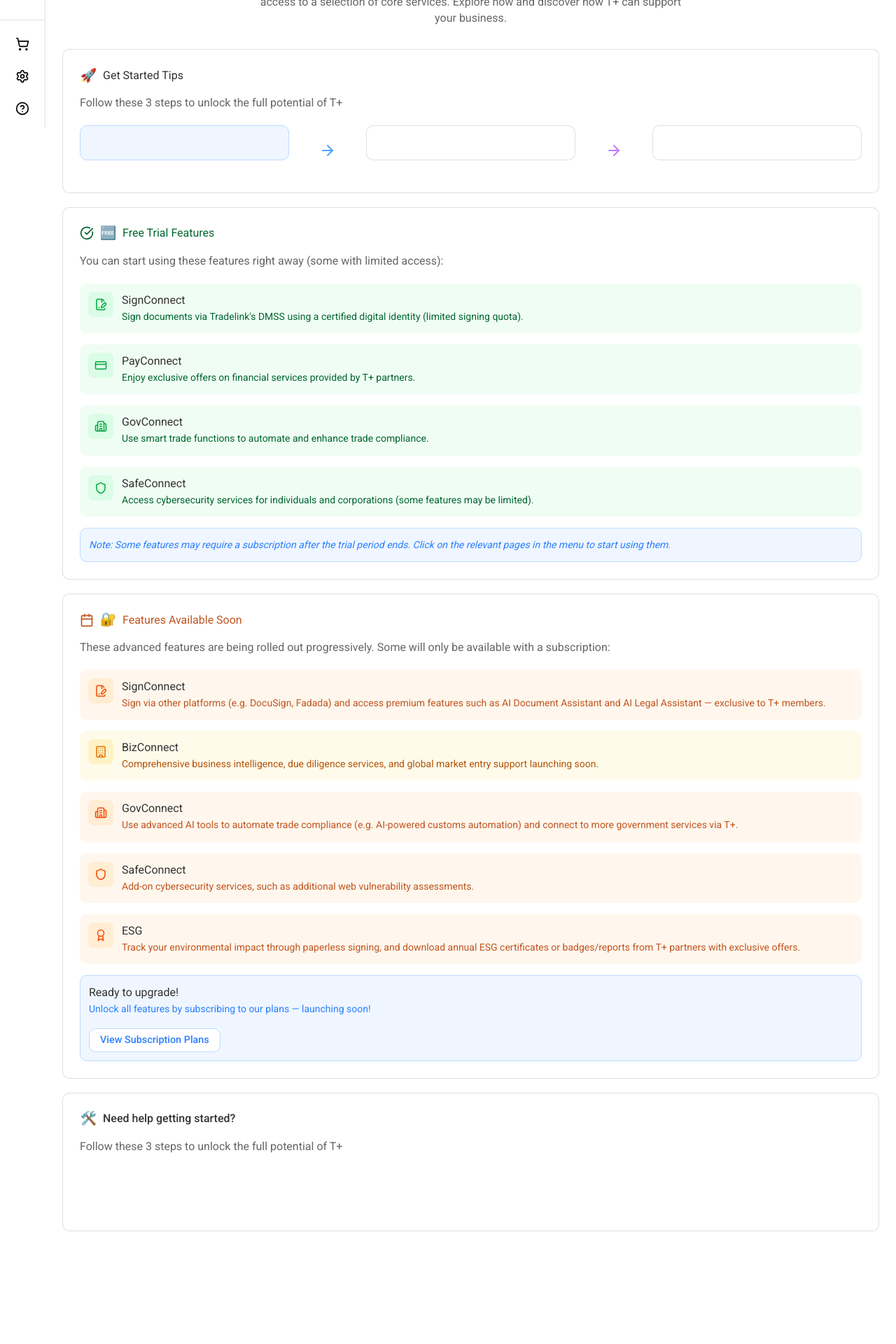
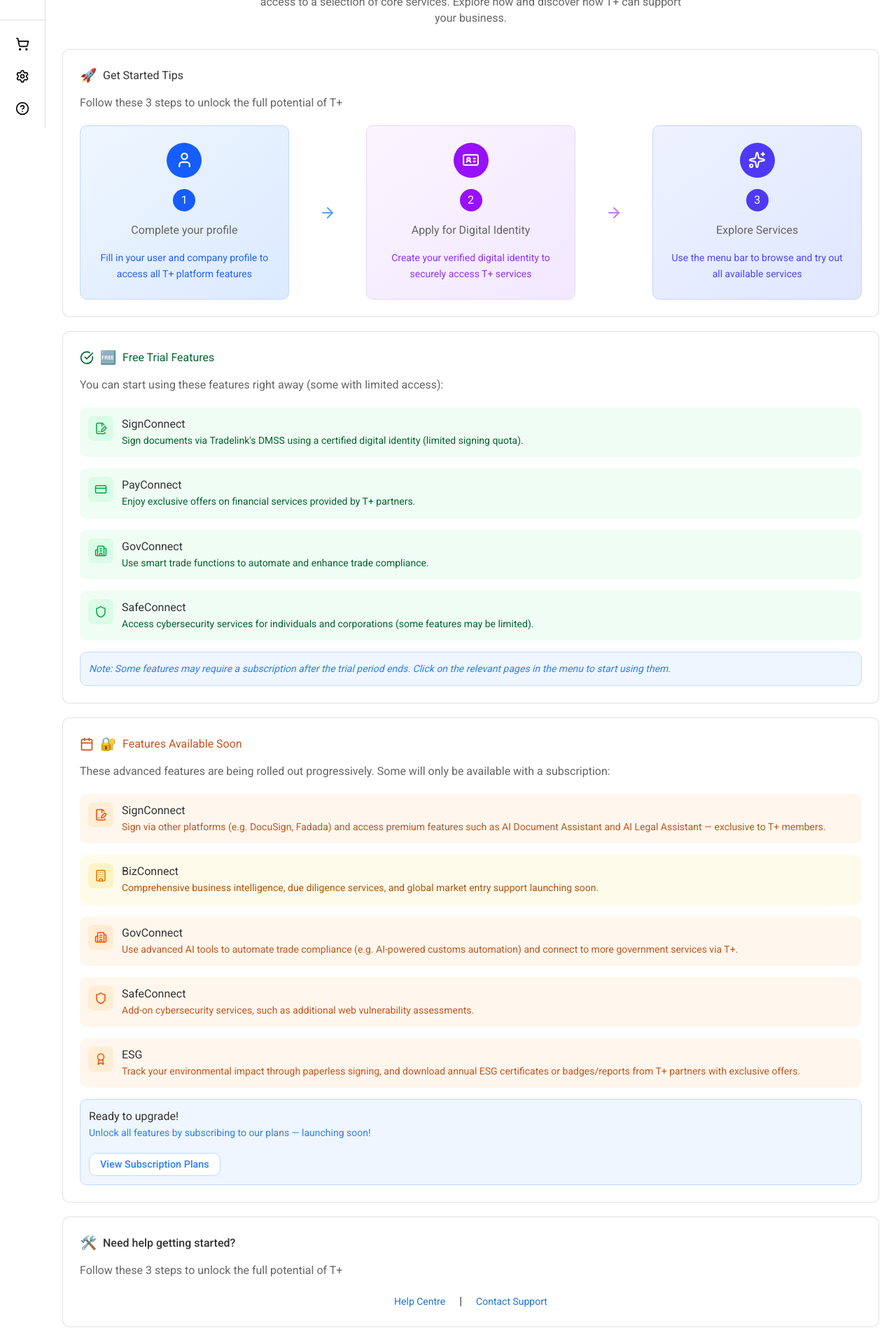
Before and after one commit to kenbeitl/tplus-frontend, a Next.js app: page / in a window 1280 px wide. Shown: the part 617-2537 px from the top of the page at 70% size. Before the commit the page ends 2400 px from the top, so only its background shows below. Built offline with nearby package versions, Linux system fonts and the light colour scheme; no server answers.

Commit message:
added contact support form

```diff
--- a/src/app/page.tsx
+++ b/src/app/page.tsx
@@ -1,16 +1,18 @@
 import { Metadata } from "next";
 import Carousel from "@/components/Carousel";
 import Spacer from "@/components/ui/Spacer";
-import { ArrowRight, Award, Building, Building2, Calendar, CircleCheckBig, CreditCard, FilePenLine, Link, Shield } from "lucide-react";
+import { ArrowRight, Award, Building, Building2, Calendar, CircleCheckBig, CreditCard, FilePenLine, IdCard, Shield, Sparkles, User } from "lucide-react";
 import StyledIcon from "@/components/StyledIcon";
 import Emoji from "@/components/Emoji";
-import { Box, Button, Card, Grid, Paper, Typography } from "@mui/material";
+import { Box, Button, Card, Grid, Link, Paper, Typography } from "@mui/material";
+import ButtonWithFormModal from "@/components/ButtonWithFormModal";
 
 export const metadata: Metadata = {
   title: 'Dashboard | TPlus',
 }
 
 export default function Dashboard() {
+  const CONTACT_SUPPORT_FORM_ID = 'contact-support';
 
   return (
     <>
@@ -46,23 +48,71 @@ export default function Dashboard() {
         <Spacer height={20} />
         <Grid container spacing={2}>
           <Grid size="grow">
-            <Card variant="outlined" className="p-3 lg:p-6 bg-blue-50! border-blue-200!"></Card>
+            <Card
+              variant="outlined"
+              className="p-3 lg:p-6 bg-linear-to-br from-blue-50 to-blue-100 border-2 border-blue-200! gap-4 center-layout"
+            >
+              <StyledIcon
+                icon={<User size={25} />}
+                variant="blue-inverted"
+                size={50}
+              />
+              <StyledIcon
+                icon="1"
+                variant="blue-inverted"
+                size={32}
+              />
+              <Typography variant="body2" component="h4">Complete your profile</Typography>
+              <Typography variant="caption" component="p" sx={{ color: '#2563eb' }}>Fill in your user and company profile to access all T+ platform features</Typography>
+            </Card>
           </Grid>
           <Grid size={1}>
-            <Card elevation={0} className="p-3 lg:p-6 flex items-center justify-center">
+            <Card elevation={0} className="center-layout">
               <ArrowRight className="text-blue-400" />
             </Card>
           </Grid>
           <Grid size="grow">
-            <Card variant="outlined" className="p-3 lg:p-6"></Card>
+            <Card
+              variant="outlined"
+              className="p-3 lg:p-6 bg-linear-to-br from-purple-50 to-purple-100 border-2 border-purple-200! gap-4 center-layout"
+            >
+              <StyledIcon
+                icon={<IdCard size={25} />}
+                variant="purple-inverted"
+                size={50}
+              />
+              <StyledIcon
+                icon="2"
+                variant="purple-inverted"
+                size={32}
+              />
+              <Typography variant="body2" component="h4">Apply for Digital Identity</Typography>
+              <Typography variant="caption" component="p" sx={{ color: '#9333ea' }}>Create your verified digital identity to securely access T+ services</Typography>
+            </Card>
           </Grid>
           <Grid size={1}>
-            <Card elevation={0} className="p-3 lg:p-6 flex items-center justify-center">
+            <Card elevation={0} className="center-layout">
               <ArrowRight className="text-purple-400" />
             </Card>
           </Grid>
           <Grid size="grow">
-            <Card variant="outlined" className="p-3 lg:p-6"></Card>
+            <Card
+              variant="outlined"
+              className="p-3 lg:p-6 bg-linear-to-br from-indigo-50 to-indigo-100 border-2 border-indigo-200! gap-4 center-layout"
+            >
+              <StyledIcon
+                icon={<Sparkles size={25} />}
+                variant="indigo-inverted"
+                size={50}
+              />
+              <StyledIcon
+                icon="3"
+                variant="indigo-inverted"
+                size={32}
+              />
+              <Typography variant="body2" component="h4">Explore Services</Typography>
+              <Typography variant="caption" component="p" sx={{ color: '#4f46e5' }}>Use the menu bar to browse and try out all available services</Typography>
+            </Card>
           </Grid>
         </Grid>
       </Card>
@@ -273,10 +323,16 @@ export default function Dashboard() {
         <Typography variant="body2" component="p" sx={{ mt: 2 }}>Follow these 3 steps to unlock the full potential of T+</Typography>
         <Spacer height={20} />
         <Box
-          className="flex flex-col items-center text-center py-8"
+          className="flex flex-row gap-5 justify-center items-center"
           component="div"
         >
-          {/* Help Center | Contact Support */}
+          <Link variant="caption" href="/help-centre" underline="hover">Help Centre</Link>
+          |
+          <ButtonWithFormModal
+            textOnly={true}
+            formId={CONTACT_SUPPORT_FORM_ID}
+            buttonText="Contact Support"
+          />
         </Box>
       </Card>
     </>
--- a/src/components/ButtonWithFormModal.tsx
+++ b/src/components/ButtonWithFormModal.tsx
@@ -7,9 +7,11 @@ import { ArrowRight } from 'lucide-react';
 interface ButtonWithFormModalProps {
   formId: string;
   buttonText: string;
+  buttonEndIcon?: React.ReactNode;
+  textOnly?: boolean;
 }
 
-export default function ButtonWithFormModal({ formId, buttonText }: ButtonWithFormModalProps) {
+export default function ButtonWithFormModal({ textOnly = false, formId, buttonText, buttonEndIcon = <ArrowRight /> }: ButtonWithFormModalProps) {
   return (
     <ButtonWithModal
       buttonText={buttonText}
@@ -18,7 +20,8 @@ export default function ButtonWithFormModal({ formId, buttonText }: ButtonWithFo
         variant: 'gradient',
         color: 'blue',
       }}
-      buttonEndIcon={<ArrowRight />}
+      buttonEndIcon={buttonEndIcon}
+      textOnly={textOnly}
       modalContent={(open, onClose) => (
         <FormModal
           open={open}
--- a/src/components/ButtonWithModal.tsx
+++ b/src/components/ButtonWithModal.tsx
@@ -1,7 +1,7 @@
 'use client';
 
 import { useModal } from '@/hooks/useModal';
-import { Button, ButtonProps } from '@mui/material';
+import { Button, ButtonProps, Link } from '@mui/material';
 import { ReactNode } from 'react';
 
 interface ButtonWithModalProps {
@@ -10,6 +10,7 @@ interface ButtonWithModalProps {
   modalContent: (open: boolean, onClose: () => void) => ReactNode;
   buttonStartIcon?: ReactNode;
   buttonEndIcon?: ReactNode;
+  textOnly?: boolean;
 }
 
 export default function ButtonWithModal({
@@ -18,11 +19,21 @@ export default function ButtonWithModal({
   modalContent,
   buttonStartIcon,
   buttonEndIcon,
+  textOnly,
 }: ButtonWithModalProps) {
   const modal = useModal();
 
   return (
     <>
+      {textOnly ? (
+        <Link
+          variant="caption"
+          underline="hover"
+          onClick={modal.handleOpen}
+        >
+          {buttonText}
+        </Link>
+      ) : (
         <Button
           {...buttonProps}
           startIcon={buttonStartIcon}
@@ -31,6 +42,7 @@ export default function ButtonWithModal({
         >
         {buttonText}
         </Button>
+      )}
 
       {modalContent(modal.open, modal.handleClose)}
     </>
--- a/src/components/StyledIcon.tsx
+++ b/src/components/StyledIcon.tsx
@@ -1,11 +1,11 @@
 import React from 'react';
 
 interface StyledIconProps {
-  icon: React.ReactNode;
+  icon: React.ReactNode | string;
   size?: number;
   bgColor?: string;
   textColor?: string;
-  variant?: 'green' | 'blue' | 'orange' | 'amber' | 'gray' | 'custom';
+  variant?: 'green' | 'blue' | 'blue-inverted' | 'orange' | 'amber' | 'indigo' | 'indigo-inverted' | 'purple' | 'purple-inverted' | 'gray' | 'custom';
   className?: string;
   square?: boolean;
 }
@@ -30,6 +30,10 @@ export default function StyledIcon({
       bg: 'bg-blue-100',
       text: 'text-blue-600',
     },
+    'blue-inverted': {
+      bg: 'bg-blue-600',
+      text: 'text-white',
+    },
     orange: {
       bg: 'bg-orange-100',
       text: 'text-orange-600',
@@ -37,6 +41,22 @@ export default function StyledIcon({
     amber: {
       bg: 'bg-amber-100',
       text: 'text-amber-600',
+    },
+    indigo: {
+      bg: 'bg-indigo-100',
+      text: 'text-indigo-600',
+    },
+    'indigo-inverted': {
+      bg: 'bg-indigo-600',
+      text: 'text-white',
+    },
+    purple: {
+      bg: 'bg-purple-100',
+      text: 'text-purple-600',
+    },
+    'purple-inverted': {
+      bg: 'bg-purple-600',
+      text: 'text-white',
     },
     gray: {
       bg: 'bg-gray-100',
@@ -65,7 +85,7 @@ export default function StyledIcon({
     <div
       className={`flex items-center justify-center ${borderRadiusClass} ${colorClasses} ${className}`.trim()}
       style={{
-        minWidth: `${size}px`,
+        width: `${size}px`,
         height: `${size}px`,
         ...customStyles,
       }}
--- a/src/components/form/FormActions.tsx
+++ b/src/components/form/FormActions.tsx
@@ -26,7 +26,7 @@ export default function FormActions({
       </Button>
       <Button
         variant="gradient"
-        color="primary"
+        color="blue"
         type={submitType}
         onClick={onSubmit}
         disabled={isSubmitDisabled}
--- a/src/components/form/FormBase.tsx
+++ b/src/components/form/FormBase.tsx
@@ -1,6 +1,6 @@
 'use client';
 
-import React, { useMemo } from 'react';
+import React, { useMemo, useEffect } from 'react';
 import { Grid, Typography, CircularProgress, Alert, Box } from '@mui/material';
 import Form from './Form';
 import FormField from './FormField';
@@ -48,6 +48,13 @@ export default function FormBase({ data, loading = false, onClose }: FormBasePro
 
   // Initialize form validation
   const form = useFormValidation(initialValues, validationRules);
+
+  // Update formID when data changes
+  useEffect(() => {
+    if (data?.formID && form.values.formID !== data.formID) {
+      form.handleChange('formID', data.formID);
+    }
+  }, [data?.formID, form.values.formID, form.handleChange]);
 
   // Form submission logic
   const { submit: submitApplication, isSubmitting } = useFormSubmission(
--- a/src/globals.css
+++ b/src/globals.css
@@ -21,6 +21,16 @@ body {
   background: var(--background);
   color: var(--foreground);
   font-family: Arial, Helvetica, sans-serif;
+}
+
+/* Centered layout utility */
+.center-layout {
+  display: flex;
+  flex-direction: column;
+  align-items: center;
+  justify-content: center;
+  text-align: center;
+  height: 100%;
 }
 
 /* Help Centre styles */
--- a/src/layout/AppWrapper.tsx
+++ b/src/layout/AppWrapper.tsx
@@ -22,6 +22,7 @@ import Logo from '@/assets/svg/Logo';
 import { DropdownListItem, NavigationListItem } from '@/components/NavigationComponents';
 import { useLanguage, useTranslations, useDrawer, localeLabels, type Locale } from '@/contexts/AppContext';
 import { SnackbarProvider } from '@/contexts/SnackbarContext';
+import StyledIcon from '@/components/StyledIcon';
 
 const drawerWidth = 240;
 const drawerMiniWidth = 64;
@@ -113,6 +114,7 @@ export default function AppWrapper({
   const { drawerOpen, toggleDrawer } = useDrawer();
   const [anchorEl, setAnchorEl] = React.useState<null | HTMLElement>(null);
   const [isInitialMount, setIsInitialMount] = React.useState(true);
+  const [didLogin, setDidLogin] = React.useState(true); // temp true
 
   // Enable transitions after initial mount and drawer state is loaded
   React.useEffect(() => {
@@ -231,6 +233,14 @@ export default function AppWrapper({
                 </MenuItem>
               ))}
             </Menu>
+            {didLogin &&
+              <StyledIcon
+              icon="TD"
+              variant="gray"
+              size={40}
+              className="ms-1"
+              />
+            }
           </Toolbar>
         </AppBar>
         <Drawer
```
Lines whose indentation alone changed are shown as unchanged.
